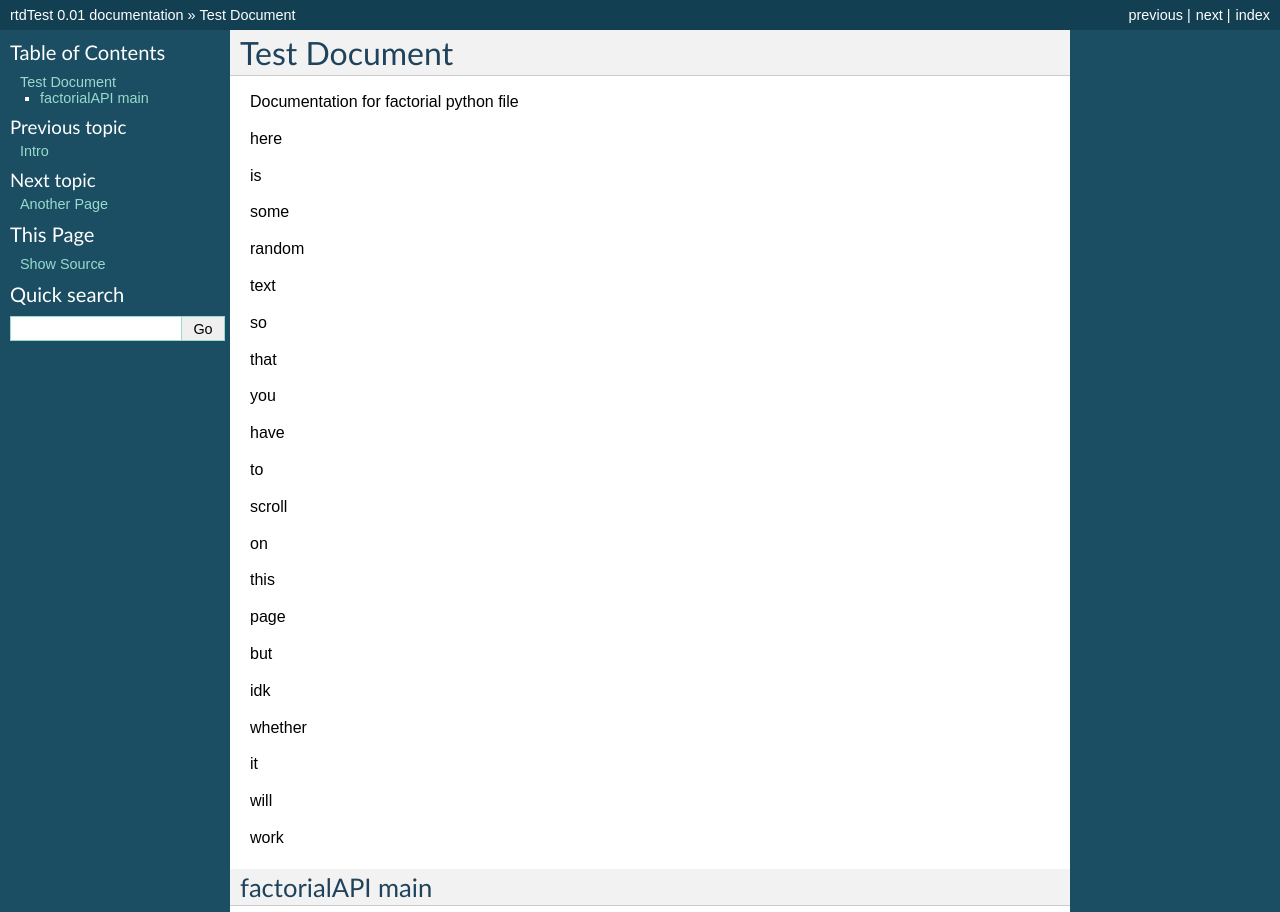
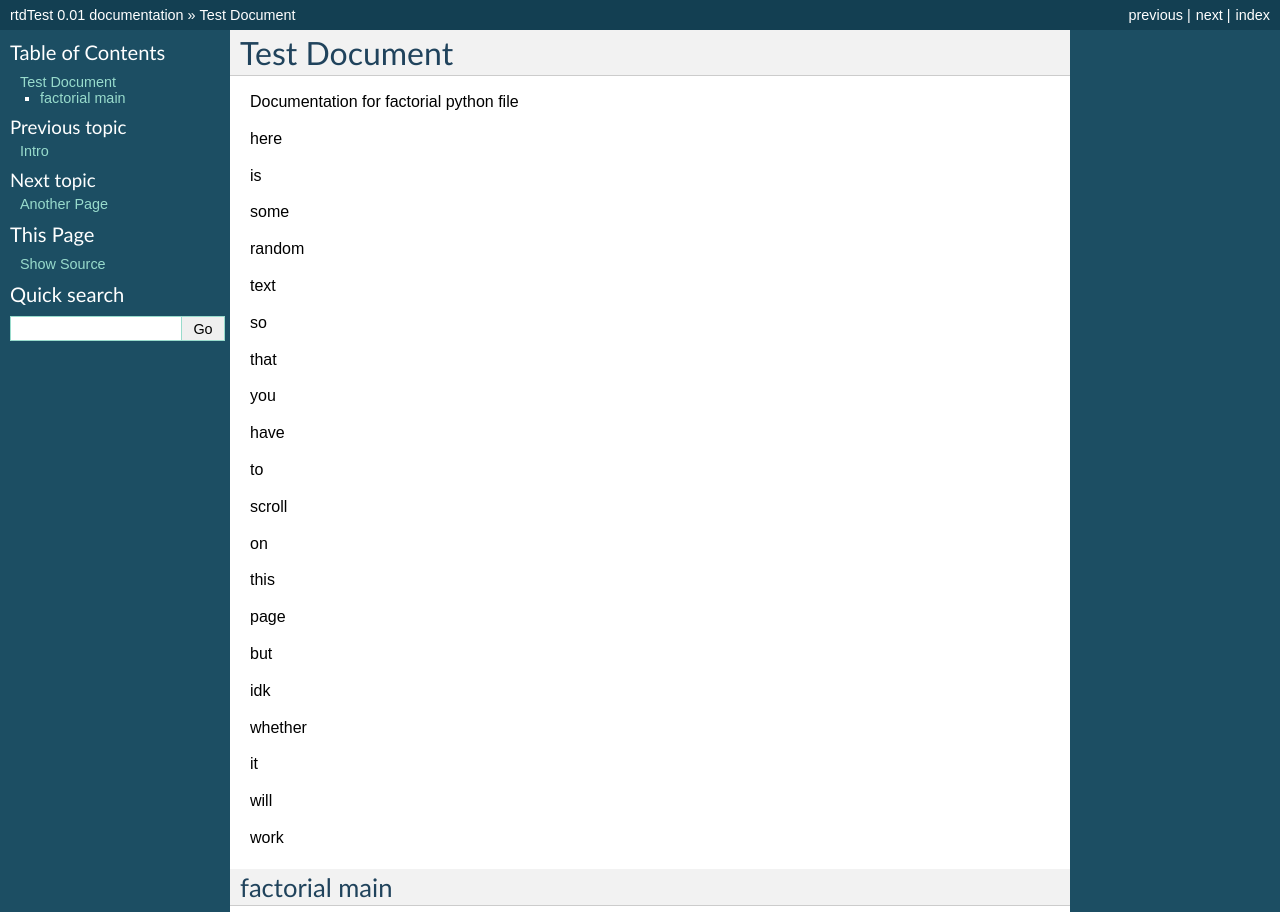
Before and after one commit to btresidder/readthedocs-test, a Sphinx documentation site: the page built from project/docs/testfile.rst, in a window 1280 px wide, cut to the strip 0-912 px from the top of the page. Built offline with Sphinx 7.4.7, drawn with Linux system fonts in a browser that asks for light colours; pages that are not in the unit, such as notebooks, are missing from menus.

Commit message:
another addition to tesfile for intersphinx testing

```diff
--- a/project/docs/testfile.rst
+++ b/project/docs/testfile.rst
@@ -45,8 +45,10 @@
 
 work
 
-factorialAPI main
-==================
+
+.. _factorial-label
+factorial main
+----------------
 .. automodule:: factorial
          :members:
 
```
